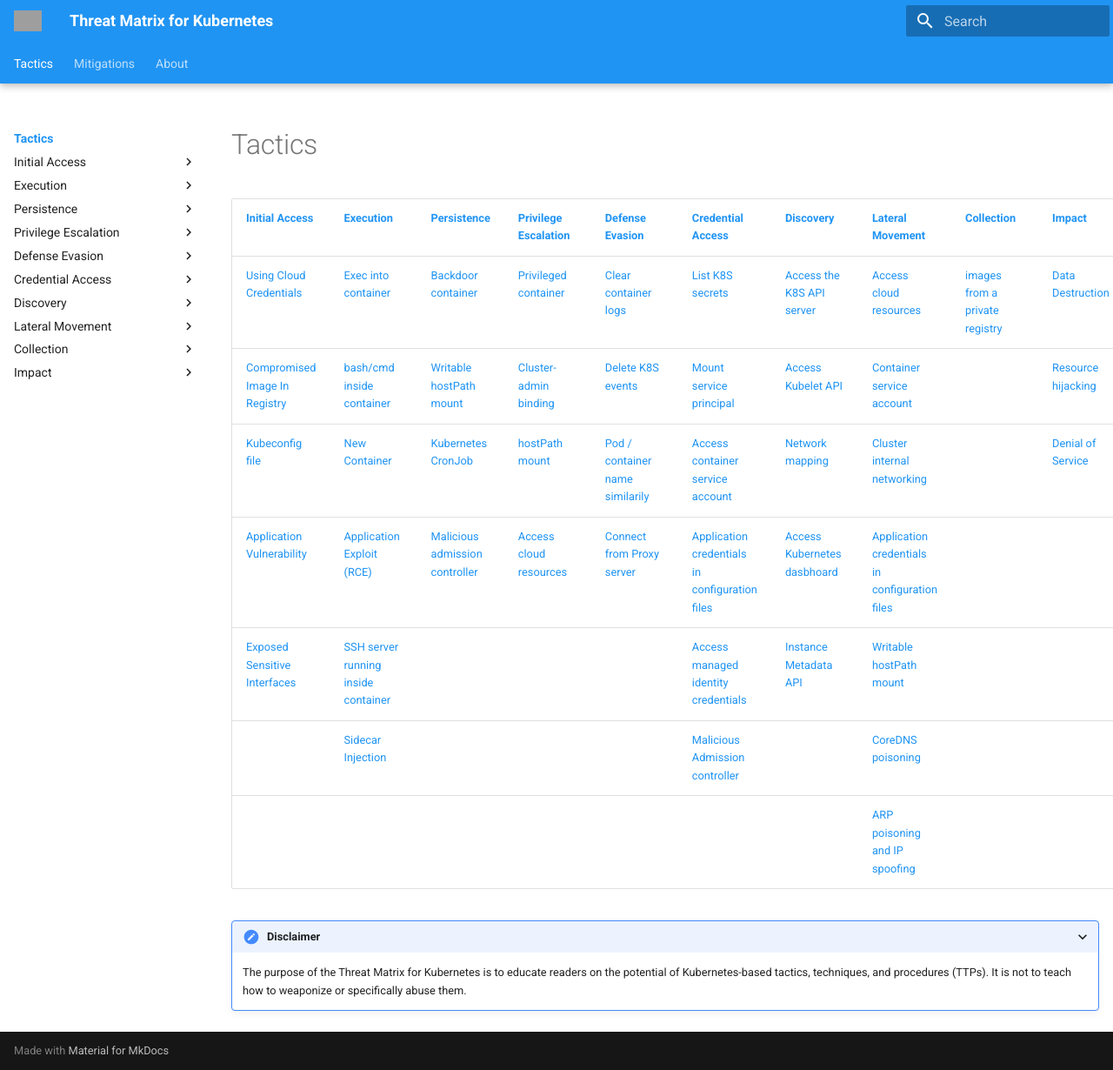
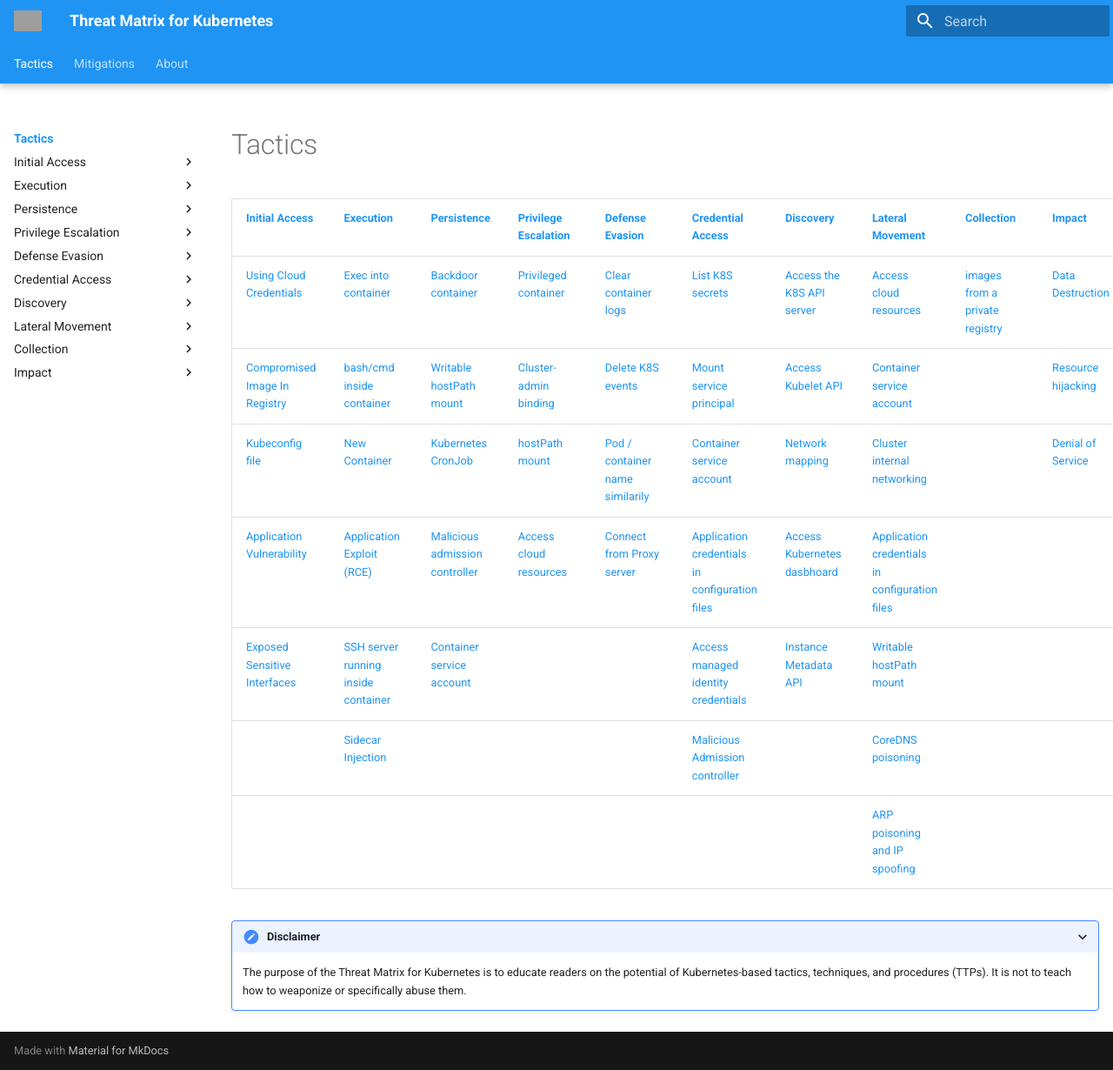
Before and after one commit to microsoft/Threat-Matrix-for-Kubernetes, an MkDocs documentation site: the page built from docs/index.md, in a window 1280 px wide and 1230 px high. Shown: the whole window at 87% size. Built offline with MkDocs 1.6.1 and Material for MkDocs 9.7.7, drawn with Linux system fonts in a browser that asks for light colours; grey boxes are pictures that could not be loaded.

Commit message:
add container service account to persistence tactic

```diff
--- a/docs/index.md
+++ b/docs/index.md
@@ -9,10 +9,10 @@
 |[Initial Access](tactics/InitialAccess/index.md)|[Execution](tactics/Execution/index.md)|[Persistence](tactics/Persistence/index.md)|[Privilege Escalation](tactics/PrivilegeEscalation/index.md)|[Defense Evasion](tactics/DefenseEvasion/index.md)|[Credential Access](tactics/CredentialAccess/index.md)|[Discovery](tactics/Discovery/index.md)|[Lateral Movement](tactics/LateralMovement/index.md)|[Collection](tactics/Collection/index.md)|[Impact](tactics/Impact/index.md)|
 |--------------|---------|-----------|--------------------|---------------|-----------------|---------|----------------|----------|------|
 |[Using Cloud Credentials](techniques/Using%20Cloud%20Credentials.md)|[Exec into container](techniques/Exec%20into%20container.md)|[Backdoor container](techniques/Backdoor%20container.md)|[Privileged container](techniques/Privileged%20container.md)|[Clear container logs](techniques/Clear%20container%20logs.md)|[List K8S secrets](techniques/List%20K8S%20secrets.md)|[Access the K8S API server](techniques/Access%20the%20K8S%20API%20server.md)|[Access cloud resources](techniques/Access%20cloud%20resources.md)|[images from a private registry](techniques/images%20from%20a%20private%20registry.md)|[Data Destruction](techniques/Data%20destruction.md)|
-|[Compromised Image In Registry](techniques/Compromised%20Image%20In%20Registry.md)|[bash/cmd inside container](techniques/bash%20or%20cmd%20inside%20container.md)|[Writable hostPath mount](techniques/Writable%20hostPath%20mount.md)|[Cluster-admin binding](techniques/Cluster-admin%20binding.md)|[Delete K8S events](techniques/Delete%20K8S%20events.md)|[Mount service principal](techniques/Mount%20service%20principal.md)|[Access Kubelet API](techniques/Access%20Kubelet%20API.md)|[Container service account](techniques/Access%20container%20service%20account.md)||[Resource hijacking](techniques/Resource%20hijacking.md)|
-|[Kubeconfig file](techniques/Kubeconfig%20file.md)|[New Container](techniques/New%20Container.md)|[Kubernetes CronJob](techniques/Kubernetes%20CronJob.md)|[hostPath mount](techniques/Writable%20hostPath%20mount.md)|[Pod / container name similarily](techniques/Pod%20or%20container%20name%20similarily.md)|[Access container service account](techniques/Access%20container%20service%20account.md)|[Network mapping](techniques/Network%20mapping.md)|[Cluster internal networking](techniques/Cluster%20internal%20networking.md)||[Denial of Service](techniques/Denial%20of%20service.md)|
+|[Compromised Image In Registry](techniques/Compromised%20Image%20In%20Registry.md)|[bash/cmd inside container](techniques/bash%20or%20cmd%20inside%20container.md)|[Writable hostPath mount](techniques/Writable%20hostPath%20mount.md)|[Cluster-admin binding](techniques/Cluster-admin%20binding.md)|[Delete K8S events](techniques/Delete%20K8S%20events.md)|[Mount service principal](techniques/Mount%20service%20principal.md)|[Access Kubelet API](techniques/Access%20Kubelet%20API.md)|[Container service account](techniques/container%20service%20account.md)||[Resource hijacking](techniques/Resource%20hijacking.md)|
+|[Kubeconfig file](techniques/Kubeconfig%20file.md)|[New Container](techniques/New%20Container.md)|[Kubernetes CronJob](techniques/Kubernetes%20CronJob.md)|[hostPath mount](techniques/Writable%20hostPath%20mount.md)|[Pod / container name similarily](techniques/Pod%20or%20container%20name%20similarily.md)|[Container service account](techniques/container%20service%20account.md)|[Network mapping](techniques/Network%20mapping.md)|[Cluster internal networking](techniques/Cluster%20internal%20networking.md)||[Denial of Service](techniques/Denial%20of%20service.md)|
 |[Application Vulnerability](techniques/Application%20Vulnerability.md)|[Application Exploit (RCE)](techniques/Application%20Exploit%20(RCE).md)|[Malicious admission controller](techniques/Malicious%20admission%20controller.md)|[Access cloud resources](techniques/Access%20cloud%20resources.md)|[Connect from Proxy server](techniques/Connect%20from%20Proxy%20server.md)|[Application credentials in configuration files](techniques/Application%20credentials%20in%20configuration%20files.md)|[Access Kubernetes dasbhoard](techniques/Access%20Kubernetes%20dasbhoard.md)|[Application credentials in configuration files](techniques/Application%20credentials%20in%20configuration%20files.md)|||
-|[Exposed Sensitive Interfaces](techniques/Exposed%20sensitive%20interfaces.md)|[SSH server running inside container](techniques/SSH%20server%20running%20inside%20container.md)||||[Access managed identity credentials](techniques/Access%20managed%20identity%20credentials.md)|[Instance Metadata API](techniques/Instance%20Metadata%20API.md)|[Writable hostPath mount](techniques/Writable%20hostPath%20mount.md)|||
+|[Exposed Sensitive Interfaces](techniques/Exposed%20sensitive%20interfaces.md)|[SSH server running inside container](techniques/SSH%20server%20running%20inside%20container.md)|[Container service account](techniques/container%20service%20account.md)|||[Access managed identity credentials](techniques/Access%20managed%20identity%20credentials.md)|[Instance Metadata API](techniques/Instance%20Metadata%20API.md)|[Writable hostPath mount](techniques/Writable%20hostPath%20mount.md)|||
 ||[Sidecar Injection](techniques/Sidecar%20Injection.md)||||[Malicious Admission controller](techniques/Malicious%20admission%20controller.md)||[CoreDNS poisoning](techniques/CoreDNS%20poisoning.md)|||
 ||||||||[ARP poisoning and IP spoofing](techniques/ARP%20poisoning%20and%20IP%20spoofing.md)||
 
--- a/mkdocs.yml
+++ b/mkdocs.yml
@@ -59,7 +59,7 @@
       - 'tactics/CredentialAccess/index.md'
       - List Kubernetes Secrets: 'techniques/List K8S secrets.md'
       - Mount Service Principal: 'techniques/Mount service principal.md'
-      - Access Container Service Account: 'techniques/Access container service account.md'
+      - Container Service Account: 'techniques/container service account.md'
       - Application Credentials in Configuration Files: 'techniques/Application credentials in configuration files.md'
       - Access Managed Identity Credentials: 'techniques/Access managed identity credentials.md'
       - Malicious Admission Controller: 'techniques/Malicious admission controller.md'
```
Also changed, not shown: docs/techniques/Access container service account.md (deleted, +0 -19 lines), docs/techniques/container service account.md (added, +21 -0 lines).
